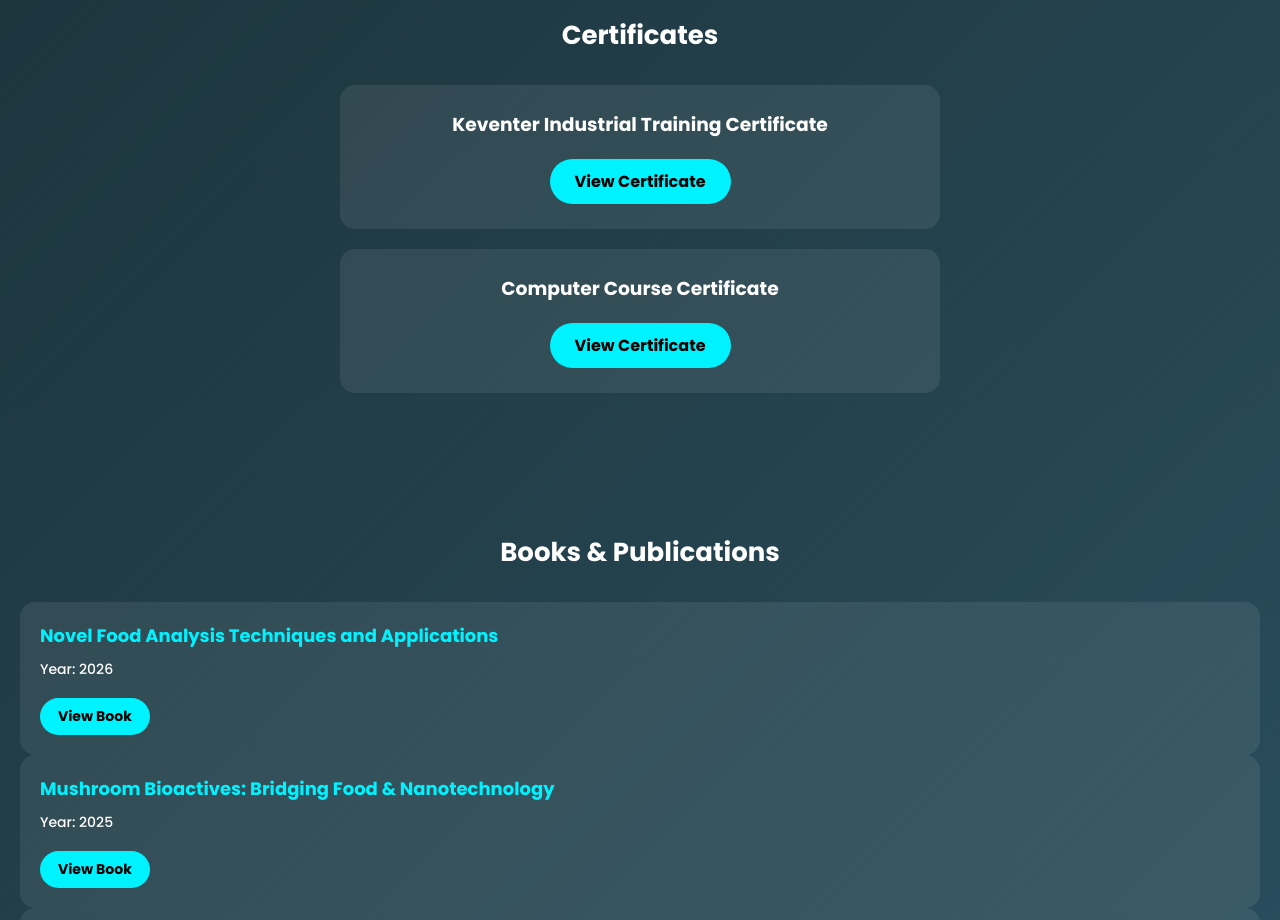
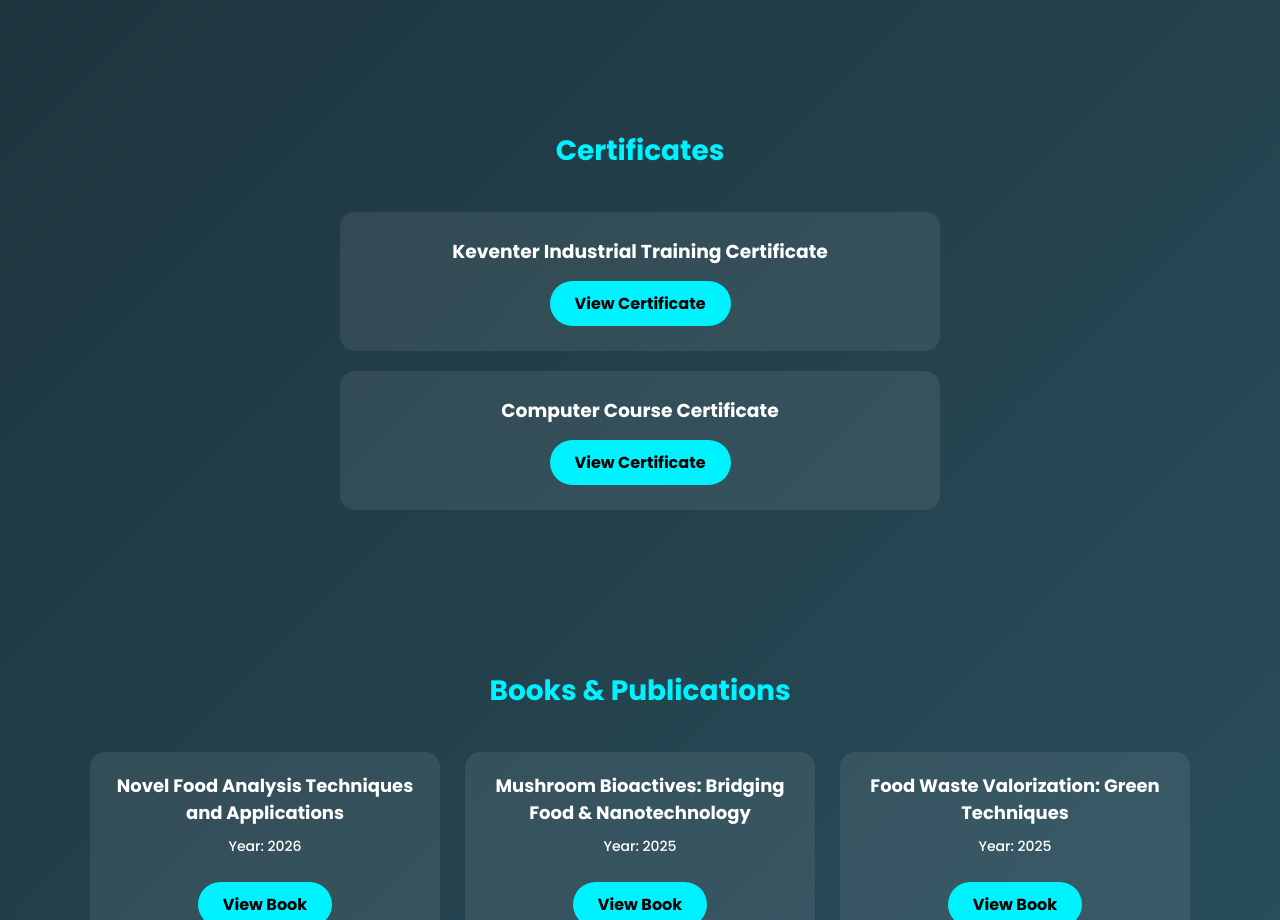
Before and after one commit to anujkumarguptaa01-ai/Anuj-Kumar-portfolio-, a plain HTML site: page index.html in a window 1280 px wide. Shown: the part 1880-2800 px from the top of the page. Drawn offline with Linux system fonts and the light colour scheme.

Commit message:
Update CSS with responsive design, cards styling and animations

```diff
--- a/style.css
+++ b/style.css
@@ -1,223 +1,198 @@
- * {
-margin: 0;
-padding: 0;
-box-sizing: border-box;
-font-family: 'Poppins', sans-serif;
-scroll-behavior: smooth;
+*{
+margin:0;
+padding:0;
+box-sizing:border-box;
+font-family:'Poppins',sans-serif;
+scroll-behavior:smooth;
 }
 
-body {
-background: linear-gradient(135deg, #0f2027, #203a43, #2c5364);
-color: white;
+body{
+background:linear-gradient(135deg,#0f2027,#203a43,#2c5364);
+color:white;
 }
 
 /* HERO SECTION */
-.hero {
-text-align: center;
-padding: 80px 20px;
+.hero{
+text-align:center;
+padding:80px 20px;
 }
 
-.hero img {
-width: 150px;
-border-radius: 50%;
-border: 4px solid #00f2ff;
-box-shadow: 0 0 20px #00f2ff;
-margin-bottom: 20px;
+.hero img{
+width:150px;
+border-radius:50%;
+border:4px solid #00f2ff;
+box-shadow:0 0 25px #00f2ff;
+margin-bottom:20px;
 }
 
-.hero h1 {
-font-size: 32px;
+.hero h1{
+font-size:32px;
+margin-bottom:10px;
 }
 
-.typing {
-color: #00f2ff;
-margin-top: 10px;
-font-weight: 500;
+.typing{
+color:#00f2ff;
+font-weight:500;
 }
 
 /* BUTTON */
-.btn {
-display: inline-block;
-margin-top: 20px;
-padding: 10px 25px;
-background: #00f2ff;
-color: black;
-text-decoration: none;
-border-radius: 25px;
-font-weight: bold;
-transition: 0.3s;
+.btn{
+display:inline-block;
+margin-top:15px;
+padding:10px 25px;
+background:#00f2ff;
+color:black;
+text-decoration:none;
+border-radius:25px;
+font-weight:bold;
+transition:0.3s;
 }
 
-.btn:hover {
-background: white;
-transform: scale(1.05);
+.btn:hover{
+background:white;
+transform:scale(1.05);
 }
 
 /* NAVBAR */
-nav {
-text-align: center;
-background: rgba(0,0,0,0.4);
-padding: 15px;
-position: sticky;
-top: 0;
-z-index: 1000;
+nav{
+text-align:center;
+background:rgba(0,0,0,0.4);
+padding:15px;
+position:sticky;
+top:0;
+z-index:1000;
 }
 
-nav a {
-color: white;
-margin: 0 12px;
-text-decoration: none;
-font-weight: 500;
-transition: 0.3s;
+nav a{
+color:white;
+margin:0 12px;
+text-decoration:none;
+font-weight:500;
+transition:0.3s;
 }
 
-nav a:hover {
-color: #00f2ff;
+nav a:hover{
+color:#00f2ff;
 }
 
 /* SECTION */
-section {
-padding: 60px 20px;
-text-align: center;
+section{
+padding:70px 20px;
+text-align:center;
 }
 
-section h2 {
-margin-bottom: 30px;
-font-size: 26px;
+section h2{
+margin-bottom:40px;
+font-size:28px;
+color:#00f2ff;
 }
 
 /* CARD */
-.card {
-background: rgba(255,255,255,0.08);
-margin: 20px auto;
-padding: 25px;
-border-radius: 15px;
-max-width: 600px;
-transition: 0.3s ease;
+.card{
+background:rgba(255,255,255,0.08);
+margin:20px auto;
+padding:25px;
+border-radius:15px;
+max-width:600px;
+transition:0.3s;
 }
 
-.card:hover {
-transform: translateY(-5px);
-box-shadow: 0 0 20px #00f2ff;
+.card:hover{
+transform:translateY(-5px);
+box-shadow:0 0 20px #00f2ff;
 }
 
 /* BOOKS SECTION */
-.books-container {
-display: grid;
-grid-template-columns: repeat(auto-fit, minmax(260px, 1fr));
-gap: 25px;
-max-width: 1200px;
-margin: auto;
+.book-container{
+display:grid;
+grid-template-columns:repeat(auto-fit,minmax(250px,1fr));
+gap:25px;
+max-width:1100px;
+margin:auto;
 }
 
-.book-card {
-background: rgba(255,255,255,0.08);
-padding: 20px;
-border-radius: 15px;
-transition: 0.3s ease;
-text-align: left;
+.book-card{
+background:rgba(255,255,255,0.08);
+padding:20px;
+border-radius:15px;
+transition:0.3s;
 }
 
-.book-card:hover {
-transform: translateY(-8px);
-box-shadow: 0 0 25px #00f2ff;
+.book-card:hover{
+transform:translateY(-8px);
+box-shadow:0 0 20px #00f2ff;
 }
 
-.book-card img {
-width: 100%;
-border-radius: 10px;
-margin-bottom: 15px;
+.book-card h3{
+font-size:18px;
+margin-bottom:10px;
 }
 
-.book-card h3 {
-font-size: 18px;
-margin-bottom: 10px;
-color: #00f2ff;
+.book-card p{
+font-size:14px;
+margin-bottom:10px;
 }
 
-.book-card p {
-font-size: 14px;
-margin-bottom: 8px;
+/* CONTACT */
+#contact a{
+color:#00f2ff;
+text-decoration:none;
 }
 
-.book-card a {
-display: inline-block;
-margin-top: 10px;
-padding: 8px 18px;
-background: #00f2ff;
-color: black;
-text-decoration: none;
-border-radius: 20px;
-font-size: 14px;
-font-weight: bold;
-transition: 0.3s;
+#contact a:hover{
+text-decoration:underline;
 }
 
-.book-card a:hover {
-background: white;
-transform: scale(1.05);
+.social{
+margin-top:15px;
 }
 
-/* CONTACT LINKS */
-#contact a {
-color: #00f2ff;
-text-decoration: none;
+.social a{
+margin:0 10px;
+color:#00f2ff;
+text-decoration:none;
+font-weight:500;
 }
 
-#contact a:hover {
-text-decoration: underline;
-}
-
-/* SOCIAL LINKS */
-.social {
-margin-top: 15px;
-}
-
-.social a {
-margin: 0 10px;
-color: #00f2ff;
-font-weight: 500;
-text-decoration: none;
-}
-
-.social a:hover {
-text-decoration: underline;
+.social a:hover{
+text-decoration:underline;
 }
 
 /* FOOTER */
-footer {
-text-align: center;
-padding: 20px;
-background: rgba(0,0,0,0.5);
-font-size: 14px;
+footer{
+text-align:center;
+padding:20px;
+background:rgba(0,0,0,0.5);
+font-size:14px;
+margin-top:40px;
 }
 
 /* FADE ANIMATION */
-.fade {
-opacity: 0;
-transform: translateY(30px);
-transition: all 0.8s ease;
+.fade{
+opacity:0;
+transform:translateY(30px);
+transition:all 0.8s ease;
 }
 
-.fade.show {
-opacity: 1;
-transform: translateY(0);
+.fade.show{
+opacity:1;
+transform:translateY(0);
 }
 
 /* RESPONSIVE */
-@media (max-width: 768px) {
+@media(max-width:768px){
 
-.hero h1 {
-font-size: 24px;
+.hero h1{
+font-size:24px;
 }
 
-nav a {
-display: inline-block;
-margin: 6px;
+nav a{
+display:inline-block;
+margin:6px;
 }
 
-.card {
-width: 90%;
+.card{
+width:90%;
 }
 
 }
```
